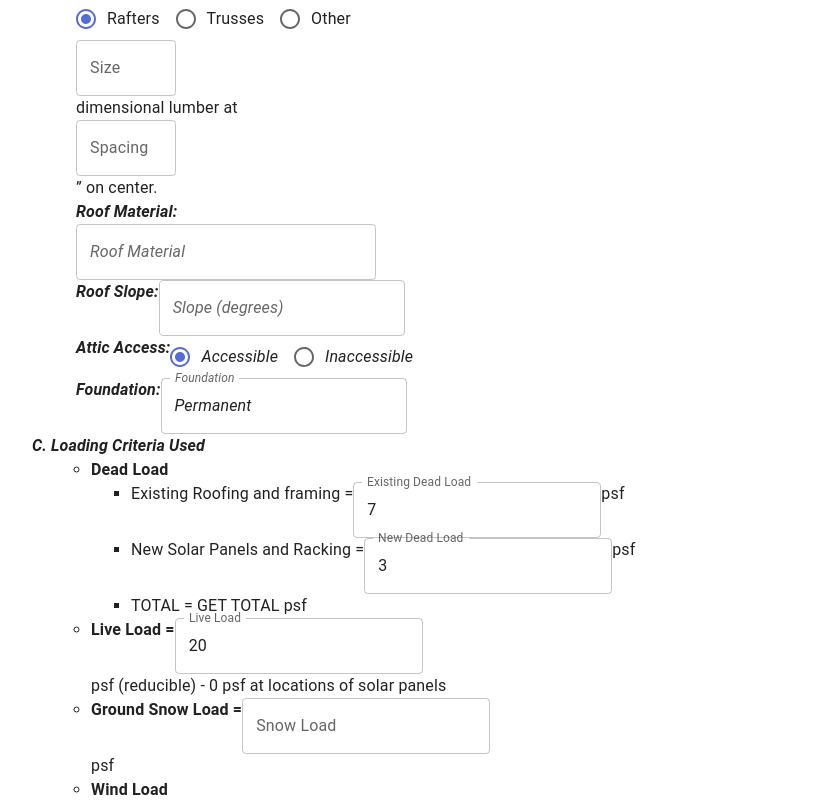
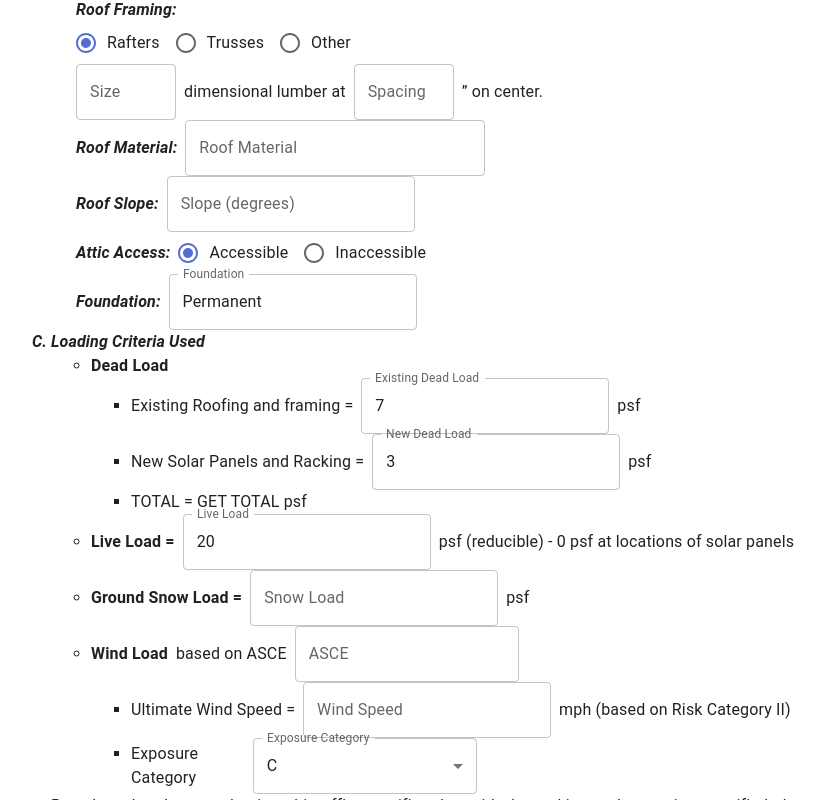
Before and after one commit to theregular/Wyssling-Interview-Project, a React (Vite) app in the folder vite-project/: page / in a window 1280 px wide. Shown: the part 900-1700 px from the top of the page, without its empty margins (203-1027 px from the left). Built offline with nearby package versions, Linux system fonts and the light colour scheme.

Commit message:
starting basic updating across forrmats

```diff
--- a/vite-project/src/App.tsx
+++ b/vite-project/src/App.tsx
@@ -33,11 +33,36 @@ import { TextField,Grid,Autocomplete,RadioGroup,Radio,FormControlLabel,FormContr
 } from '@mui/material';
 
 export default function App() {
+  //INPUT VALUES
+  const [companyName, setCompanyName] = useState<string>("");
+  const [lastName, setLastName] = useState<string>("");
+  const [address, setAddress] = useState<string>("");
+  const [city, setCity] = useState<string>("");
+  const [state, setState] = useState<string>("");
   const [systemSize, setSystemSize] = useState<string>("0.000");
+  const [framingType, setFramingType] = useState<number>(0);
+  const [framingSize, setFramingSize] = useState<string>("");
+  const [framingSpacing, setFramingSpacing] = useState<string>("");
+  const [roofMaterial, setRoofMaterial] = useState<string>("");
+  const [roofSlope, setRoofSlope] = useState<number>(0);
+  const [atticAccess, setAtticAccess] = useState<string>("");
+  const [foundation, setFoundation] = useState<string>("");
+  const [existingLoad, setExistingLoad] = useState<string>("");
+  const [newLoad, setNewLoad] = useState<string>("");
+  const [totalLoad, setTotalLoad] = useState<string>("");
+  const [liveLoad, setLiveLoad] = useState<number>(20);
+  const [snowLoad, setSnowLoad] = useState<number>(0);
+  const [windSpeed, setWindSpeed] = useState<number>(0);
+  const [exposCat, setExposCat] = useState<string>("C");
+  const [code, setCode] = useState<string>("2018");
+  const [codeType, setCodeType] = useState<string>("IRC");
+  const [mountManufacturer, setMountManufacturer] = useState<string>("");
+  const [mountSpacing, setMountSpacing] = useState<number>(48);
+
+  const [text, setText] = useState('This is an editable paragraph.');
+
   const [generate, setGenerate] = useState<boolean>(false);
   const [isEditing, setIsEditing] = useState(false);
-  const [text, setText] = useState('This is an editable paragraph.');
-  const [framingType, setFramingType] = useState<number>(0);
 
   //BASIC DATA
   const companies: string[] = [
@@ -87,6 +112,17 @@ export default function App() {
     2½” embedment will be adequate and will include a sufficient factor of safety.
   `;
 
+  //Interface Objects for Mount Information
+  interface MountType {
+    key: string;
+    description: string;
+  }
+
+  interface MountManufacturer {
+    name: string;
+    mounts: MountType[];
+  }
+
   const manufacturers: MountManufacturer[] = [
     {
       name: 'Ecofasten',
@@ -118,40 +154,14 @@ export default function App() {
     },
   ];
 
-  //Interface Objects for Mounts
-  interface MountType {
-    key: string;
-    description: string;
-  }
-
-  interface MountManufacturer {
-    name: string;
-    mounts: MountType[];
-  }
-
   // Mount useStates and variables
   const [selectedManufacturer, setSelectedManufacturer] = useState<MountManufacturer | null>(null);
+  //if selected Manufacturer is chosen, give list of mounts associated with that manufacturer, else list all mounts by all manufacturers
   const currentMounts = selectedManufacturer ? selectedManufacturer.mounts : manufacturers.flatMap(manufacturer => manufacturer.mounts);
   const [mountDescription, setmountDescription] = useState<string>("EMPTY DESCRIPTION");
 
 
-  const handleSystemSizeChange = (event: React.ChangeEvent<HTMLInputElement>) => {
-    let newValue = parseFloat(event.target.value);
-    if (!isNaN(newValue)) {
-      setSystemSize(newValue.toString());
-    } else {
-      setSystemSize("0.000");
-    }
-  };
 
-  const updateSigFigs = (event: React.FocusEvent<HTMLInputElement>) => {
-    let newValue = parseFloat(event.target.value);
-    if (!isNaN(newValue)) {
-      setSystemSize(newValue.toFixed(3));
-    } else {
-      setSystemSize("0.000");
-    }
-  };
 
   const handleGenerate = () => {
     setGenerate(true);
@@ -173,8 +183,110 @@ export default function App() {
     setIsEditing(false);
   };
 
+  //INPUT HANDLERS
+  const handleCompany = (event: React.ChangeEvent<{}>, newValue: string) => {
+    setCompanyName(newValue);
+  };
+  const handleLastName = (event: React.ChangeEvent<HTMLInputElement>) => {
+    setLastName(event.target.value);
+  };
+  const handleAddress = (event: React.ChangeEvent<HTMLInputElement>) => {
+    setAddress(event.target.value);
+  };
+  const handleCity = (event: React.ChangeEvent<HTMLInputElement>) => {
+    setCity(event.target.value);
+  };
+  const handleState = (event: React.ChangeEvent<HTMLInputElement>) => {
+    setState(event.target.value);
+  };
+
+  const handleSystemSizeChange = (event: React.ChangeEvent<HTMLInputElement>) => {
+    let newValue = parseFloat(event.target.value);
+    if (!isNaN(newValue)) {
+      setSystemSize(newValue.toString());
+    } else {
+      setSystemSize("0.000");
+    }
+  };
+  const updateSigFigs = (event: React.FocusEvent<HTMLInputElement>) => {
+    let newValue = parseFloat(event.target.value);
+    if (!isNaN(newValue)) {
+      setSystemSize(newValue.toFixed(3));
+    } else {
+      setSystemSize("0.000");
+    }
+  };
+
+  // //UNEC?
+  // const handleFramingType = (event: React.ChangeEvent<HTMLInputElement>) => {
+  //   setFramingType(event.target.value);
+  // };
+
+  const handleFramingSize = (event: React.ChangeEvent<HTMLInputElement>) => {
+    setFramingSize(event.target.value);
+  };
+  const handleFramingSpacing = (event: React.ChangeEvent<HTMLInputElement>) => {
+    setFramingSpacing(event.target.value);
+  };
+  const handleRoofMaterial = (event: React.ChangeEvent<HTMLInputElement>) => {
+    setRoofMaterial(event.target.value);
+  };
+
+  // const handleRoofSlope = (event: React.ChangeEvent<HTMLInputElement>) => {
+  //   setRoofSlope(event.target.value);
+  // };
+
+  //UNEC?
+  const handleAtticAccess = (event: React.ChangeEvent<HTMLInputElement>) => {
+    setAtticAccess(event.target.value);
+  };
+  const handleFoundation = (event: React.ChangeEvent<HTMLInputElement>) => {
+    setFoundation(event.target.value);
+  };
+  const handleExistingLoad = (event: React.ChangeEvent<HTMLInputElement>) => {
+    setExistingLoad(event.target.value);
+  };
+  const handleNewLoad= (event: React.ChangeEvent<HTMLInputElement>) => {
+    setNewLoad(event.target.value);
+  };
+
+  // //UNEC?
+  // const handleTotalLoad= (event: React.ChangeEvent<HTMLInputElement>) => {
+  //   setTotalLoad(event.target.value);
+  // };
+
+  // const handleLiveLoad= (event: React.ChangeEvent<HTMLInputElement>) => {
+  //   setLiveLoad(event.target.value);
+  // };
+  // const handleSnowLoad= (event: React.ChangeEvent<HTMLInputElement>) => {
+  //   setSnowLoad(event.target.value);
+  // };
+  // const handleWindSpeed= (event: React.ChangeEvent<HTMLInputElement>) => {
+  //   setWindSpeed(event.target.value);
+  // };
+
+  // //UNEC?
+  // const handleExposCat= (event: React.ChangeEvent<HTMLInputElement>) => {
+  //   setExposCat(event.target.value);
+  // };
+
+
+  const handleCode= (event: React.ChangeEvent<HTMLInputElement>) => {
+    setCode(event.target.value);
+  };
+  const handleCodeType= (event: React.ChangeEvent<HTMLInputElement>) => {
+    setCodeType(event.target.value);
+  };
+  const handleMountManufacturer= (event: React.ChangeEvent<HTMLInputElement>) => {
+    setMountManufacturer(event.target.value);
+  };
+
+  // const handleMountSpacing= (event: React.ChangeEvent<HTMLInputElement>) => {
+  //   setMountSpacing(event.target.value);
+  // };
+
   return (
-    <Container maxWidth="md">
+    <Container maxWidth="md">+
       <Box sx={{ my: 4 }}>
         <Typography variant="h2" component="h1" fontWeight="bold" gutterBottom>
           Wyssling Template Generator
@@ -195,11 +307,13 @@ export default function App() {
         <Typography>
           {/* COMPANY NAME INPUT */}
           <Autocomplete
-          id="combo-box-demo"
             freeSolo
             sx={{ width: 300 }}
             options={companies}
             disableClearable
+            value={companyName}
+            onInputChange={handleCompany}
+            onChange={handleCompany}
             renderInput={(params) => <TextField {...params} label="Company Name" />}
           />
         </Typography>
@@ -216,19 +330,20 @@ export default function App() {
             textAlign: 'right',
           }}>
             <div>Re: Engineering Services</div>
+          <Box display="flex" justifyContent="flex-end" alignItems="center" gap={1}>
             {/* CUSTOMER NAME INPUT */}
             <TextField id="outlined-basic" label="Last Name" variant="outlined"/>
             Residence
+          </Box>
         </Typography>
 
-        <Box display="flex" justifyContent="flex-end">
+        <Box display="flex" justifyContent="flex-end" alignItems="center" gap={1}>
           {/* Address INPUT */}
           <TextField id="outlined-basic" label="Address" variant="outlined"/>
           {/* City INPUT */}
           <TextField id="outlined-basic" label="City" variant="outlined"/>
           {/* State INPUT */}
           <Autocomplete
-                id="combo-box-demo"
                 options={states}
                 disableClearable
                 renderInput={(params) => <TextField {...params} label="State" />}
@@ -290,6 +405,7 @@ export default function App() {
 
             <li>
               Description of Structure:
+              <Box display="flex">
               <Typography variant="body1" sx={{ marginLeft:'25px', fontWeight: 'bold', fontStyle: 'italic' }}>
                   Roof Framing:
                   <Typography sx={{fontStyle: 'normal' }}>
@@ -306,71 +422,78 @@ export default function App() {
                           <FormControlLabel value={2} control={<Radio />} label="Other" />
                         </RadioGroup>
                     </FormControl>
+
                       {
                         // Rafters INPUT
                         framingType === 0 &&
-                          <div>
+                        <Box display="flex" alignItems="center" gap={1}>
                             {/* Rafter Size INPUT */}
                             <Autocomplete
-                              id="combo-box-demo"
+
                               freeSolo
                               sx={{ width: 100 }}
                               options={rafterSize}
                               disableClearable
                               renderInput={(params) => <TextField {...params} label="Size" />}
                             />
-                            dimensional lumber at
+                            <span>dimensional lumber at</span>
                             {/* Rafter Spacing INPUT */}
                             <Autocomplete
-                              id="combo-box-demo"
+
                               freeSolo
                               sx={{ width: 100 }}
                               options={rafterSpacing}
                               disableClearable
                               renderInput={(params) => <TextField {...params} label="Spacing" />}
                             />
-                            ” on center.
-                          </div>
+                            <span>” on center.</span>
+                        </Box>
                       }
                       {
                         // Truss INPUT
-                        framingType === 1 &&
-                        <div>
-                          Prefabricated wood trusses with all truss members constructed of
+                        framingType === 1 && <>
+                        <div>Prefabricated wood trusses with all truss members constructed of</div>
+                          <Box display="flex" alignItems="center" gap={1}>
                             <Autocomplete
-                          id="combo-box-demo"
+
                             freeSolo
                             sx={{ width: 100 }}
                             options={rafterSize}
                             disableClearable
                             renderInput={(params) => <TextField {...params} label="Size" />}
                             />
-                          dimensional lumber at
+                            <span>dimensional lumber at</span>
                             <Autocomplete
-                          id="combo-box-demo"
+
                             freeSolo
                             sx={{ width: 100 }}
                             options={rafterSpacing}
                             disableClearable
                             renderInput={(params) => <TextField {...params} label="Spacing" />}
                             />
-                          ” on center.
-                        </div>
+                            <span>” on center.</span>
+                          </Box>
+                        </>
                       }
                       {
                         // Other Framing INPUT
                         framingType === 2 &&
                         <div>
-                          <TextField id="outlined-basic" label="Framing" variant="outlined"/>
+                          <TextField id="outlined-basic" label="Enter Custom Framing Here" variant="outlined" sx={{ width: 500 }}/>
                         </div>
                       }
+
                   </Typography>
               </Typography>
+              </Box>
+
 
               <Typography variant="body1" sx={{ marginLeft:'25px', fontWeight: 'bold', fontStyle: 'italic' }}>
+                <Box display="flex" alignItems="center" gap={1}>
                   Roof Material:
+                  <Typography variant="body1" sx={{ fontStyle: 'normal' }}>
                     <Autocomplete
-                id="combo-box-demo"
+
                     freeSolo
                     sx={{ width: 300 }}
                     options={roofs}
@@ -378,14 +501,19 @@ export default function App() {
                     renderInput={(params) => <TextField {...params} label="Roof Material" />}
                     />
                   </Typography>
+                </Box>
 
-              <Typography variant="body1" sx={{ marginLeft:'25px', fontWeight: 'bold', fontStyle: 'italic' }}>
+                <Box display="flex" alignItems="center" gap={1}>
                   Roof Slope:
+                  <Typography variant="body1" sx={{ fontStyle: 'normal' }}>
                     <TextField id="outlined-basic" label="Slope (degrees)" variant="outlined" type="number" />
                   </Typography>
+                </Box>
 
-              <Typography variant="body1" sx={{ marginLeft:'25px', fontWeight: 'bold', fontStyle: 'italic' }}>
+
+                <Box display="flex" alignItems="center" gap={1}>
                   Attic Access:
+                  <Typography variant="body1" sx={{ fontStyle: 'normal' }}>
                     <FormControl>
                       <RadioGroup
                           row
@@ -398,10 +526,17 @@ export default function App() {
                       </RadioGroup>
                     </FormControl>
                   </Typography>
+                </Box>
 
-              <Typography variant="body1" sx={{ marginLeft:'25px', fontWeight: 'bold', fontStyle: 'italic' }}>
+
+
+                <Box display="flex" alignItems="center" gap={1}>
                   Foundation:
+                  <Typography variant="body1" sx={{ fontStyle: 'normal' }}>
                     <TextField id="outlined-basic" label="Foundation" variant="outlined" defaultValue="Permanent"/>
+                  </Typography>
+                </Box>
+
               </Typography>
             </li>
 
@@ -416,58 +551,75 @@ export default function App() {
                     <Typography sx={{fontStyle: 'normal' }}>
                       <ul>
                         <li>
+                          <Box display="flex" alignItems="center" gap={1}>
                             Existing Roofing and framing =
                             <TextField id="outlined-basic" label="Existing Dead Load" variant="outlined" type="number"
                               defaultValue="7"/>
                             psf
+                          </Box>
                         </li>
                         <li>
+                          <Box display="flex" alignItems="center" gap={1}>
                             New Solar Panels and Racking =
                             <TextField id="outlined-basic" label="New Dead Load" variant="outlined" type="number"
                               defaultValue="3"/>
                             psf
+                          </Box>
                         </li>
                         <li>
+                          <Box display="flex" alignItems="center" gap={1}>
                             TOTAL =
                             GET TOTAL
                             psf
+                          </Box>
                         </li>
                       </ul>
                     </Typography>
                   </li>
                   <li>
+                    <Box display="flex" alignItems="center" gap={1}>
                       Live Load =
                       <TextField id="outlined-basic" label="Live Load" variant="outlined" type="number"
                               defaultValue="20"/>
                       <Typography sx={{fontStyle: 'normal' }}>
                         psf (reducible) - 0 psf at locations of solar panels
                       </Typography>
+                    </Box>
                   </li>
                   <li>
+                    <Box display="flex" alignItems="center" gap={1}>
                       Ground Snow Load =
                       <TextField id="outlined-basic" label="Snow Load" variant="outlined" type="number"/>
                       <Typography sx={{fontStyle: 'normal' }}>psf</Typography>
+                    </Box>
                   </li>
                   <li>
+                    <Box display="flex" alignItems="center" gap={1}>
                       Wind Load
                       <Typography sx={{fontStyle: 'normal' }}>
                           based on ASCE
+                      </Typography>
                       <Autocomplete
-                        id="combo-box-demo"
+
                             freeSolo
                             sx={{ width: 224 }}
                             options={asces}
                             disableClearable
                             renderInput={(params) => <TextField {...params} label="ASCE" />}
                           />
+                    </Box>
+                    <Typography sx={{fontStyle: 'normal' }}>
                     <ul>
                         <li>
+                          <Box display="flex" alignItems="center" gap={1}>
                             Ultimate Wind Speed =
                             <TextField id="outlined-basic" label="Wind Speed" variant="outlined" type="number"/>
                             mph (based on Risk Category II)
+                          </Box>
                         </li>
                         <li>
-                          Exposure Category
+                          <Box display="flex" alignItems="center" gap={1}>
+                            <span>Exposure Category</span>
                             <FormControl fullWidth>
                               <InputLabel id="demo-simple-select-label">Exposure Category</InputLabel>
                               <Select
@@ -482,6 +634,7 @@ export default function App() {
                                 <MenuItem value="D">D</MenuItem>
                               </Select>
                             </FormControl>
+                          </Box>
                         </li>
                       </ul>
                     </Typography>
@@ -512,9 +665,10 @@ export default function App() {
               <Typography sx={{fontStyle: 'normal' }}>
               <ol type="1">
                 <li>
+                  <Box display="flex" alignItems="center" gap={1}>
                   The solar panels shall be mounted in accordance with the most recent
                     <Autocomplete
-                    id="combo-box-demo"
+
                       freeSolo
                       sx={{ width: 224 }}
                       options={manufacturers}
@@ -526,12 +680,14 @@ export default function App() {
                   installation manual. If during solar panel installation, the roof framing
                   members appear unstable or deflect nonuniformly, our office should be
                   notified before proceeding with the installation.
+                </Box>
                 </li>
 
                 <li>
                   <Autocomplete
                       id="mount-selector"
                       options={currentMounts}
+                      sx={{ width: 224 }}
                       getOptionLabel={(option) => typeof option === 'string' ? option : option.key}
                       onChange={(event, newValue) => {
                         if (newValue) {
@@ -552,10 +708,11 @@ export default function App() {
                   </Typography>
                 </li>
                 <li>
+                  <Box display="flex" alignItems="center" gap={1}>
                     Considering the wind speed, roof slopes, size and spacing of framing members,
                     and condition of the roof, the panel supports shall be placed no greater than
                     <Autocomplete
-                    id="combo-box-demo"
+
                       freeSolo
 
                       sx={{ width: 224 }}
@@ -565,6 +722,7 @@ export default function App() {
                       renderInput={(params) => <TextField {...params} label="Mount Spacing" />}
                     />
                     ” on center.
+                  </Box>
                 </li>
               </ol>
               </Typography>
@@ -642,10 +800,12 @@ export default function App() {
         <Grid item xs={3}>
           {/* COMPANY NAME INPUT */}
           <Autocomplete
-            id="combo-box-demo"
             freeSolo
             options={companies}
             disableClearable
+            value={companyName}
+            onInputChange={handleCompany}
+            onChange={handleCompany}
             renderInput={(params) => <TextField {...params} label="Company Name" />}
           />
           </Grid>
@@ -664,7 +824,7 @@ export default function App() {
         <Grid item xs={3}>
           {/* State INPUT */}
           <Autocomplete
-                id="combo-box-demo"
+
                 options={states}
                 disableClearable
                 renderInput={(params) => <TextField {...params} label="State" />}
@@ -704,7 +864,7 @@ export default function App() {
               <Grid item xs={2}>
                 {/* Rafter Size INPUT */}
                 <Autocomplete
-                  id="combo-box-demo"
+
                   freeSolo
                   options={rafterSize}
                   disableClearable
@@ -714,7 +874,7 @@ export default function App() {
               <Grid item xs={2}>
                 {/* Rafter Spacing INPUT */}
                 <Autocomplete
-                  id="combo-box-demo"
+
                   freeSolo
                   options={rafterSpacing}
                   disableClearable
@@ -729,7 +889,7 @@ export default function App() {
             <>
               <Grid item xs={2}>
                 <Autocomplete
-                id="combo-box-demo"
+
                 freeSolo
                 options={rafterSize}
                 disableClearable
@@ -738,7 +898,7 @@ export default function App() {
               </Grid>
               <Grid item xs={2}>
                 <Autocomplete
-                id="combo-box-demo"
+
                 freeSolo
                 options={rafterSpacing}
                 disableClearable
@@ -757,7 +917,7 @@ export default function App() {
         <Grid item xs={4}>
           {/* Roof Material */}
           <Autocomplete
-                id="combo-box-demo"
+
                 freeSolo
                 options={roofs}
                 disableClearable
@@ -807,7 +967,7 @@ export default function App() {
         <Grid item xs={3}>
           {/* ASCE */}
           <Autocomplete
-            id="combo-box-demo"
+
             freeSolo
             options={asces}
             disableClearable
@@ -838,7 +998,7 @@ export default function App() {
         <Grid item xs={3}>
           {/* Code */}
           <Autocomplete
-              id="combo-box-demo"
+
               freeSolo
 
               options={codes}
@@ -866,7 +1026,7 @@ export default function App() {
         <Grid item xs={4}>
           {/* Mount Manufacturer */}
           <Autocomplete
-            id="combo-box-demo"
+
             freeSolo
             options={manufacturers}
             getOptionLabel={(option) => typeof option === 'string' ? option : option.name}
@@ -895,7 +1055,7 @@ export default function App() {
         <Grid item xs={3}>
           {/* Mount Spacing */}
           <Autocomplete
-              id="combo-box-demo"
+
               freeSolo
               options={mount_spacing}
               disableClearable
```
Lines whose indentation alone changed are shown as unchanged.
